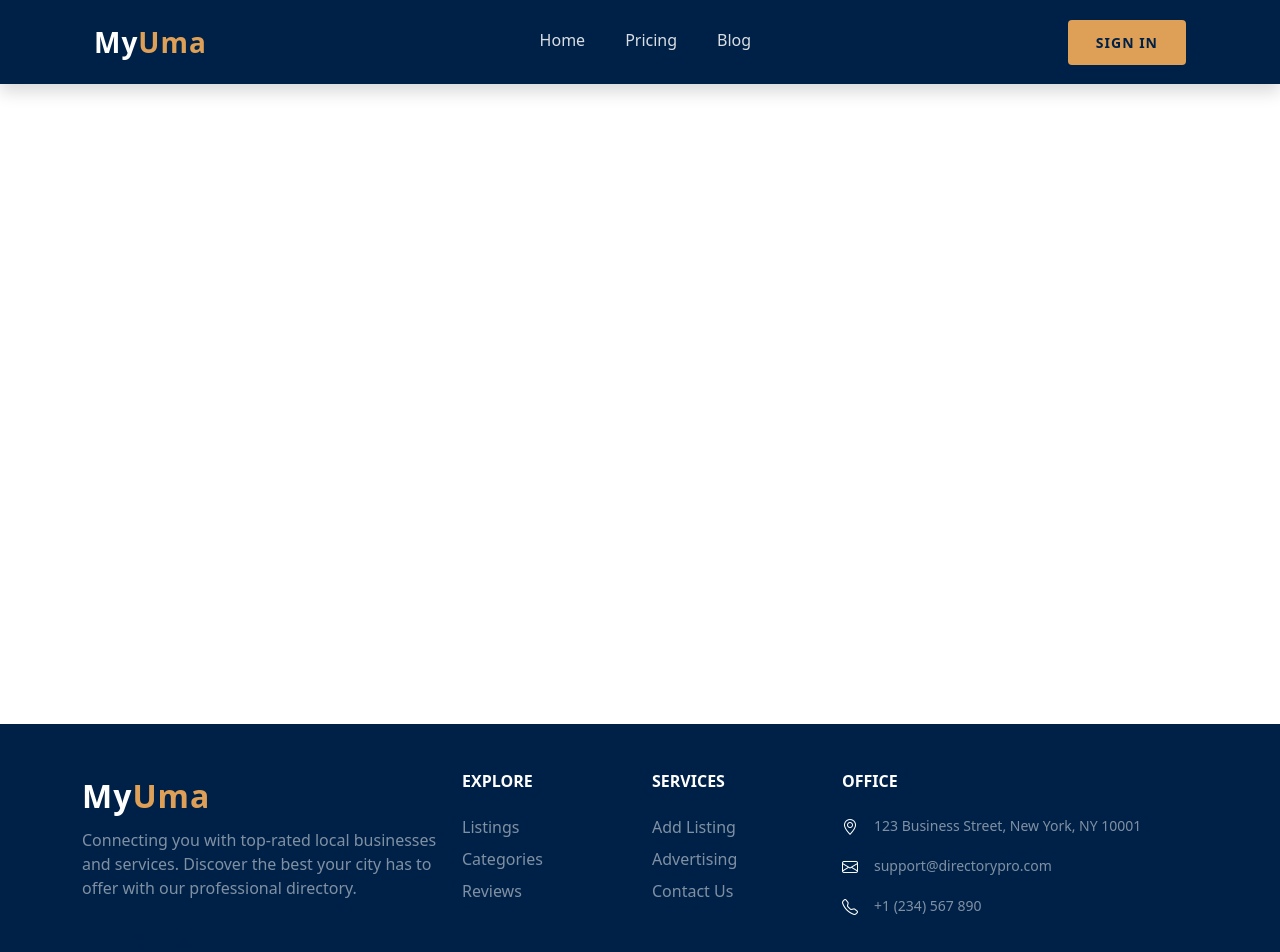
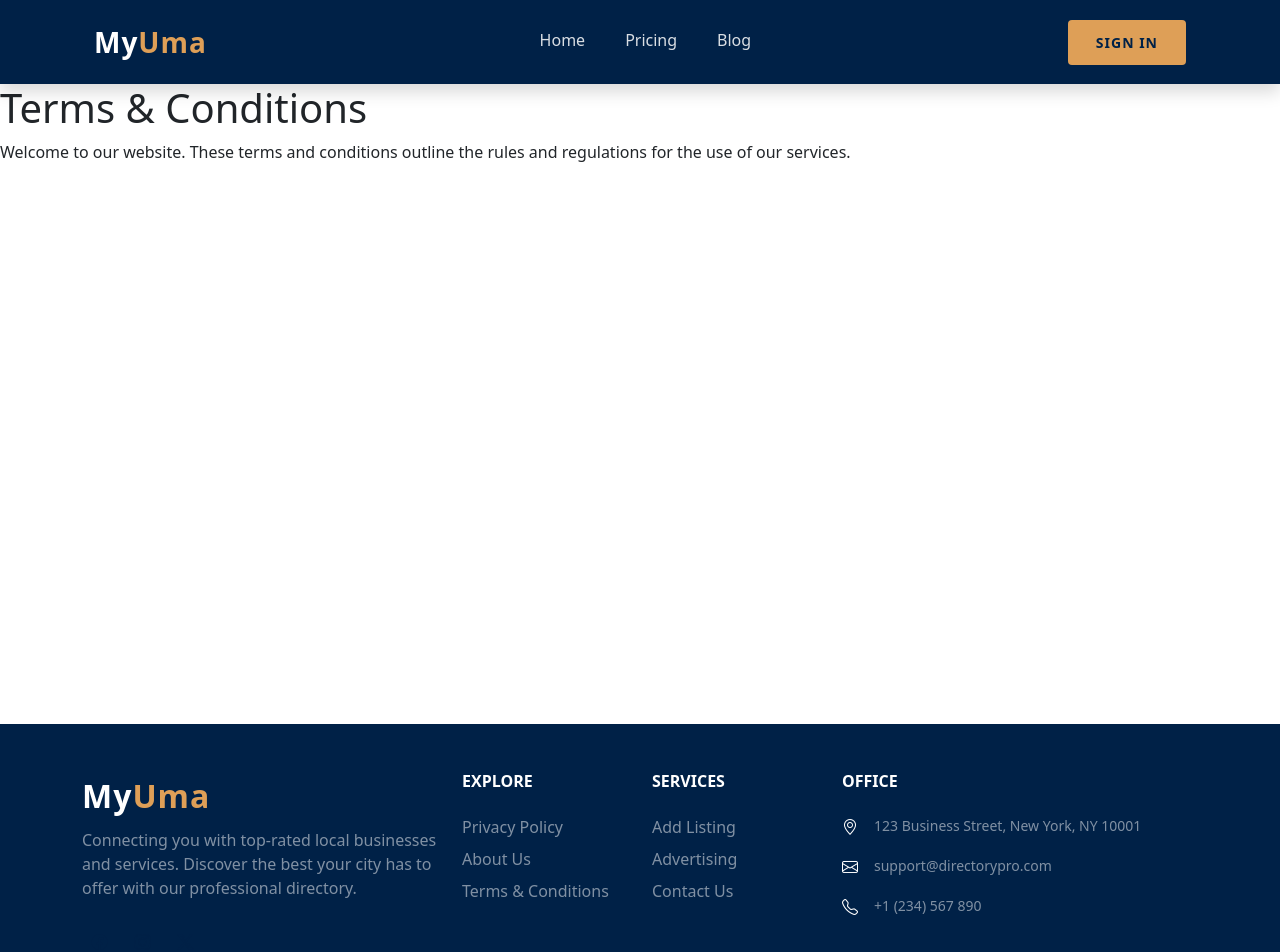
Before and after one commit to Sveltose-Technologies/MyUma, a React (Vite) app: page /terms in a window 1280 px wide. Shown: the top 952 px of the page. Built offline with nearby package versions, Linux system fonts and the light colour scheme.

Commit message:
Added About, Privacy Policy, Terms pages and updated routes

```diff
--- a/src/components/common/Footer.jsx
+++ b/src/components/common/Footer.jsx
@@ -9,7 +9,8 @@ const Footer = () => {
           <div className="col-lg-4 col-md-12">
             <Link
               className="navbar-brand d-flex align-items-center text-decoration-none"
-              to="/">
+              to="/"
+            >
               <span className="brand-text text-white fs-2 fw-bold pb-2">
                 My<span className="text-tan">Uma</span>
               </span>
@@ -23,19 +24,22 @@ const Footer = () => {
               <a
                 href="#"
                 className="btn bg-gold rounded-circle d-flex align-items-center justify-content-center p-0"
-                style={{ width: "35px", height: "35px" }}>
+                style={{ width: "35px", height: "35px" }}
+              >
                 <i className="bi bi-facebook text-navy"></i>
               </a>
               <a
                 href="#"
                 className="btn bg-gold rounded-circle d-flex align-items-center justify-content-center p-0"
-                style={{ width: "35px", height: "35px" }}>
+                style={{ width: "35px", height: "35px" }}
+              >
                 <i className="bi bi-instagram text-navy"></i>
               </a>
               <a
                 href="#"
                 className="btn bg-gold rounded-circle d-flex align-items-center justify-content-center p-0"
-                style={{ width: "35px", height: "35px" }}>
+                style={{ width: "35px", height: "35px" }}
+              >
                 <i className="bi bi-twitter-x text-navy"></i>
               </a>
             </div>
@@ -46,18 +50,21 @@ const Footer = () => {
             <h6 className="fw-bold text-gold mb-4 text-uppercase">Explore</h6>
             <ul className="list-unstyled">
               <li className="mb-2">
-                <a href="#" className="text-white-50 text-decoration-none">
-                  Listings
+                <a
+                  href="/privacy"
+                  className="text-white-50 text-decoration-none"
+                >
+                  Privacy Policy
                 </a>
               </li>
               <li className="mb-2">
-                <a href="#" className="text-white-50 text-decoration-none">
-                  Categories
+                <a href="/about" className="text-white-50 text-decoration-none">
+                  About Us
                 </a>
               </li>
               <li className="mb-2">
-                <a href="#" className="text-white-50 text-decoration-none">
-                  Reviews
+                <a href="/terms" className="text-white-50 text-decoration-none">
+                  Terms & Conditions
                 </a>
               </li>
             </ul>
@@ -120,7 +127,8 @@ const Footer = () => {
           <div className="col-md-6 text-center text-md-end">
             <a
               href="#"
-              className="text-white-50 small text-decoration-none me-3">
+              className="text-white-50 small text-decoration-none me-3"
+            >
               Privacy
             </a>
             <a href="#" className="text-white-50 small text-decoration-none">
--- /dev/null
+++ b/src/pages/AboutUs.jsx
@@ -0,0 +1,8 @@
+export default function AboutUs() {
+  return (
+    <div>
+      <h1>About Us</h1>
+      <p>Welcome to our company!</p>
+    </div>
+  );
+}
--- /dev/null
+++ b/src/pages/PrivacyPolicy.jsx
@@ -0,0 +1,14 @@
+import React from "react";
+
+export default function PrivacyPolicy() {
+  return (
+    <div>
+      <h1>Privacy Policy</h1>
+      <p>
+        This Privacy Policy describes how we collect, use, and protect your
+        personal information when you use our website and services.
+      </p>
+      {/* Add more content as needed */}
+    </div>
+  );
+}
--- /dev/null
+++ b/src/pages/TermsConditions.jsx
@@ -0,0 +1,14 @@
+import React from "react";
+
+export default function TermsConditions() {
+  return (
+    <div>
+      <h1>Terms & Conditions</h1>
+      <p>
+        Welcome to our website. These terms and conditions outline the rules and
+        regulations for the use of our services.
+      </p>
+      {/* Add more content as needed */}
+    </div>
+  );
+}
--- a/src/routes/AppRoutes.jsx
+++ b/src/routes/AppRoutes.jsx
@@ -11,6 +11,9 @@ import ProfileUpdate from "../pages/profile";
 import Listing from "../pages/Listing";
 import BrowseListings from "../pages/BrowseListings";
 import ListingDetails from "../pages/ListingDetails";
+import AboutUs from "../pages/AboutUs";
+import PrivacyPolicy from "../pages/PrivacyPolicy";
+import TermsConditions from "../pages/TermsConditions";
 const AppRoutes = () => {
   return (
     <Router>
@@ -27,6 +30,9 @@ const AppRoutes = () => {
           <Route path="/listing" element={<Listing />} />
           <Route path="/browse" element={<BrowseListings />} />
           <Route path="/listing/:id" element={<ListingDetails />} />
+          <Route path="/about" element={<AboutUs />} />
+          <Route path="/privacy" element={<PrivacyPolicy />} />
+          <Route path="/terms" element={<TermsConditions />} />
         </Routes>
       </div>
 
```
